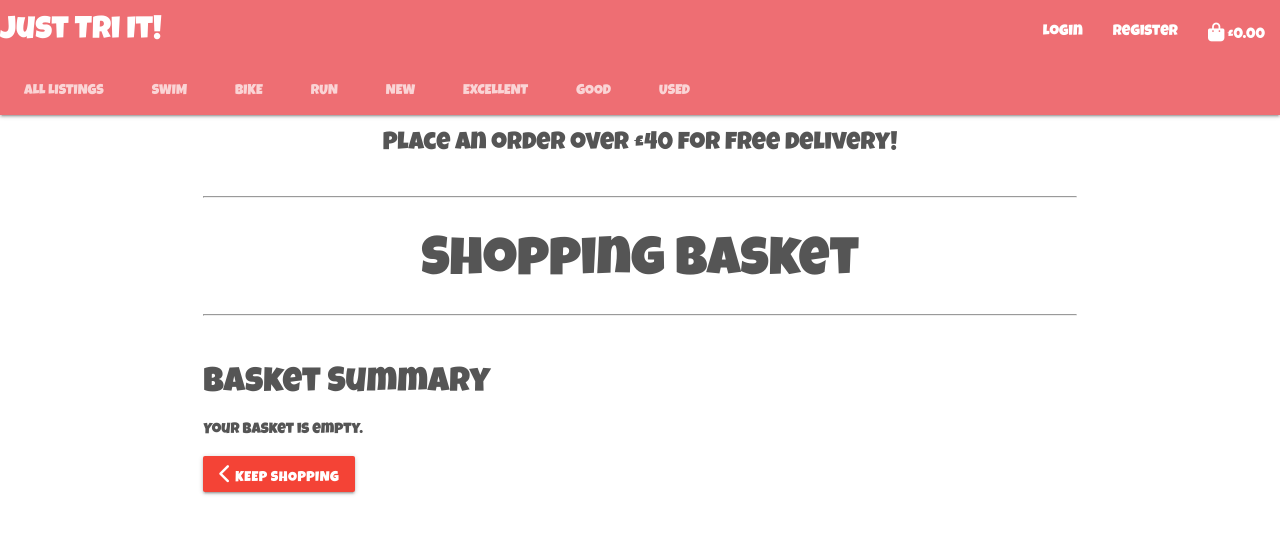
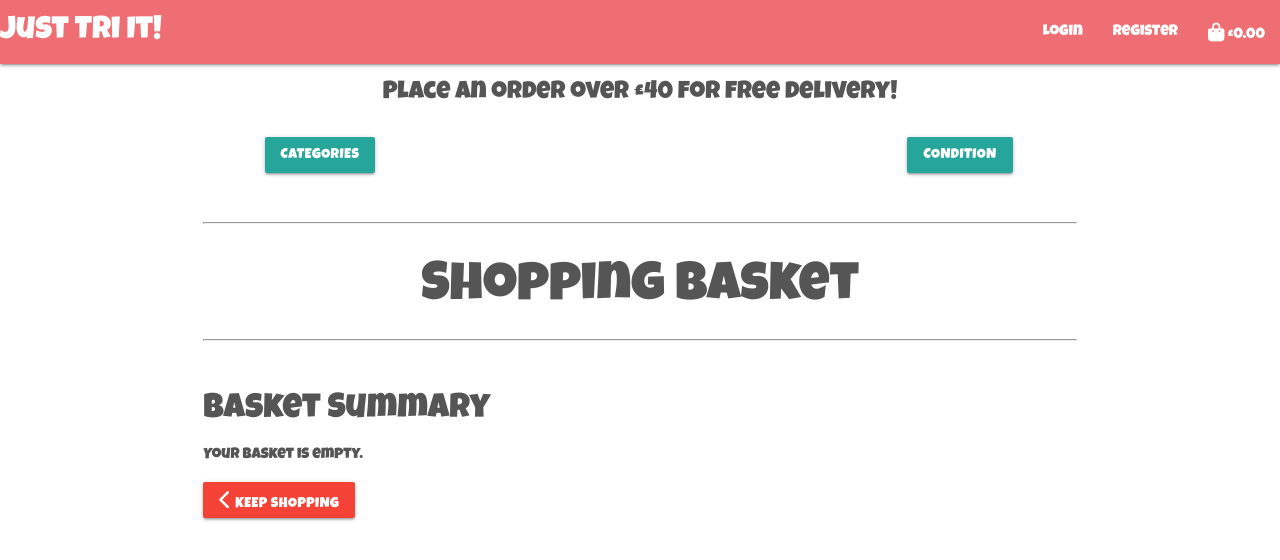
Before and after one commit to Code-Institute-Submissions/sniclasj-just-tri-it_JanResub, a Django app: page /basket/ in a window 1280 px wide. Shown: the top 560 px of the page. Run offline with Django 3.2, Linux system fonts and the light colour scheme; some libraries are stand-ins or nearby versions.

Commit message:
Update navbar and add dropdown buttons to filter by category/condition

```diff
--- a/templates/base.html
+++ b/templates/base.html
@@ -112,20 +112,32 @@
         {% endif %}
       </ul>
     </div>
-
-    <div class="nav-content">
-      <ul class="tabs tabs-transparent">
-        <li class="tab"><a href="{% url 'listings' %}">All Listings</a></li>
-        <li class="tab"><a href="{% url 'listings' %}?category=Swim">Swim</a></li>
-        <li class="tab"><a href="{% url 'listings' %}?category=Bike">Bike</a></li>
-        <li class="tab"><a href="{% url 'listings' %}?category=Run">Run</a></li>
-        <li class="tab"><a href="{% url 'listings' %}?condition=New">New</a></li>
-        <li class="tab"><a href="{% url 'listings' %}?condition=Excellent">Excellent</a></li>
-        <li class="tab"><a href="{% url 'listings' %}?condition=Good">Good</a></li>
-        <li class="tab"><a href="{% url 'listings' %}?condition=Used">Used</a></li>
+  </nav>
+  <div class="row">
+    <div class="center-align">
+      <h5>Place an order over £{{ free_delivery_threshold }} for free delivery!</h5>
+    </div>
+  </div>
+  <div class="row">
+    <div class="col l6 m6 s6 center-align">
+      <a class='dropdown-trigger btn' href='#' data-target='category-dropdown'>Categories</a>
+      <ul id='category-dropdown' class='dropdown-content'>
+        <li><a href="{% url 'listings' %}">All Listings</a></li>
+        <li><a href="{% url 'listings' %}?category=Swim">Swim</a></li>
+        <li><a href="{% url 'listings' %}?category=Bike">Bike</a></li>
+        <li><a href="{% url 'listings' %}?category=Run">Run</a></li>
       </ul>
     </div>
-  </nav>
+    <div class="col l6 m6 s6 center-align">
+      <a class='dropdown-trigger btn' href='#' data-target='condition-dropdown'>Condition</a>
+      <ul id='condition-dropdown' class='dropdown-content'>
+        <li><a href="{% url 'listings' %}?condition=New">New</a></li>
+        <li><a href="{% url 'listings' %}?condition=Excellent">Excellent</a></li>
+        <li><a href="{% url 'listings' %}?condition=Good">Good</a></li>
+        <li><a href="{% url 'listings' %}?condition=Used">Used</a></li>
+      </ul>
+    </div>
+  </div>
 
   <ul class="sidenav" id="mobile-demo">
     {% if request.user.is_authenticated %}
@@ -163,12 +175,6 @@
     {% endif %}
   </ul>
 
-
-  <div class="center-align">
-    <h5>Place an order over £{{ free_delivery_threshold }} for free delivery!</h5>
-  </div>
-
-
   {% if messages %}
   <div></div>
   {% endif %}
@@ -184,4 +190,16 @@
 
 </body>
 
+<script>
+  document.addEventListener('DOMContentLoaded', function () {
+    var elems = document.querySelectorAll('.dropdown-trigger');
+    var instances = M.Dropdown.init(elems, options);
+  });
+
+  // Or with jQuery
+
+  $('.dropdown-trigger').dropdown();
+</script>
+
+
 </html>
```
